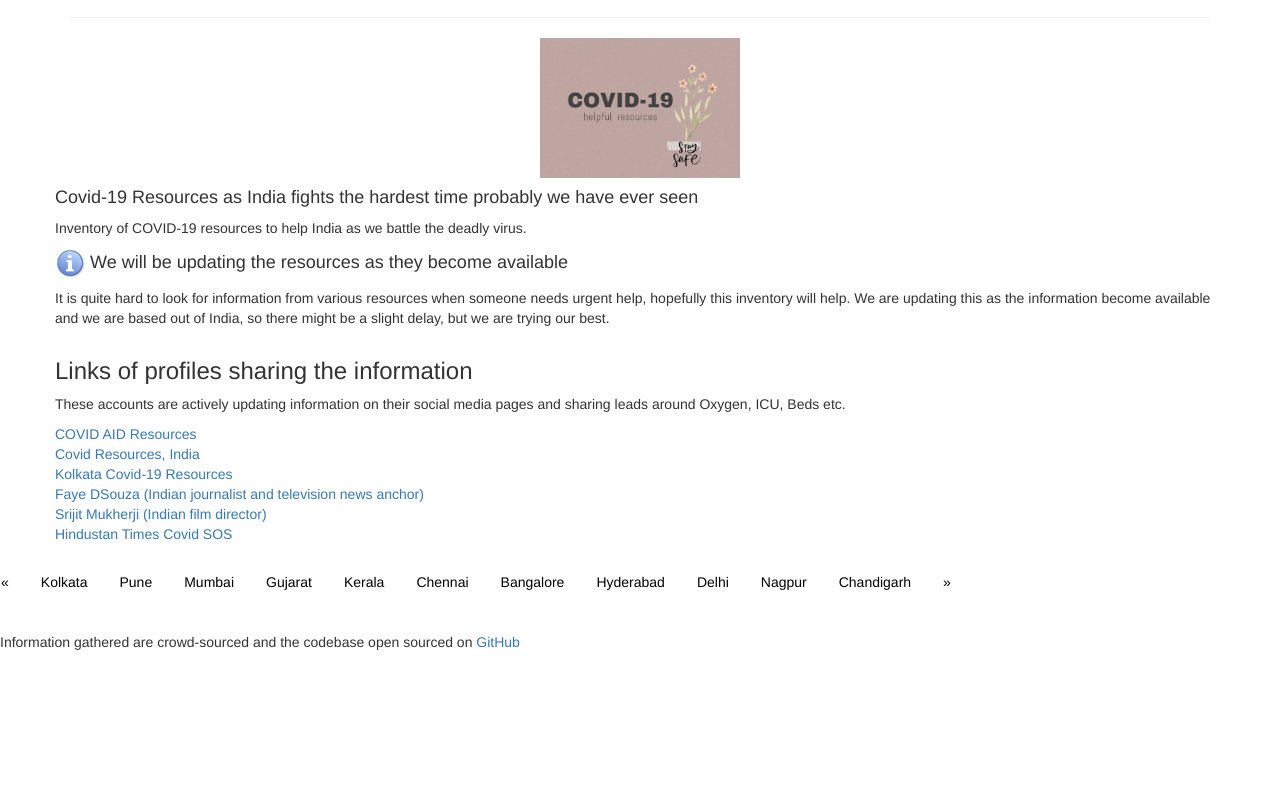
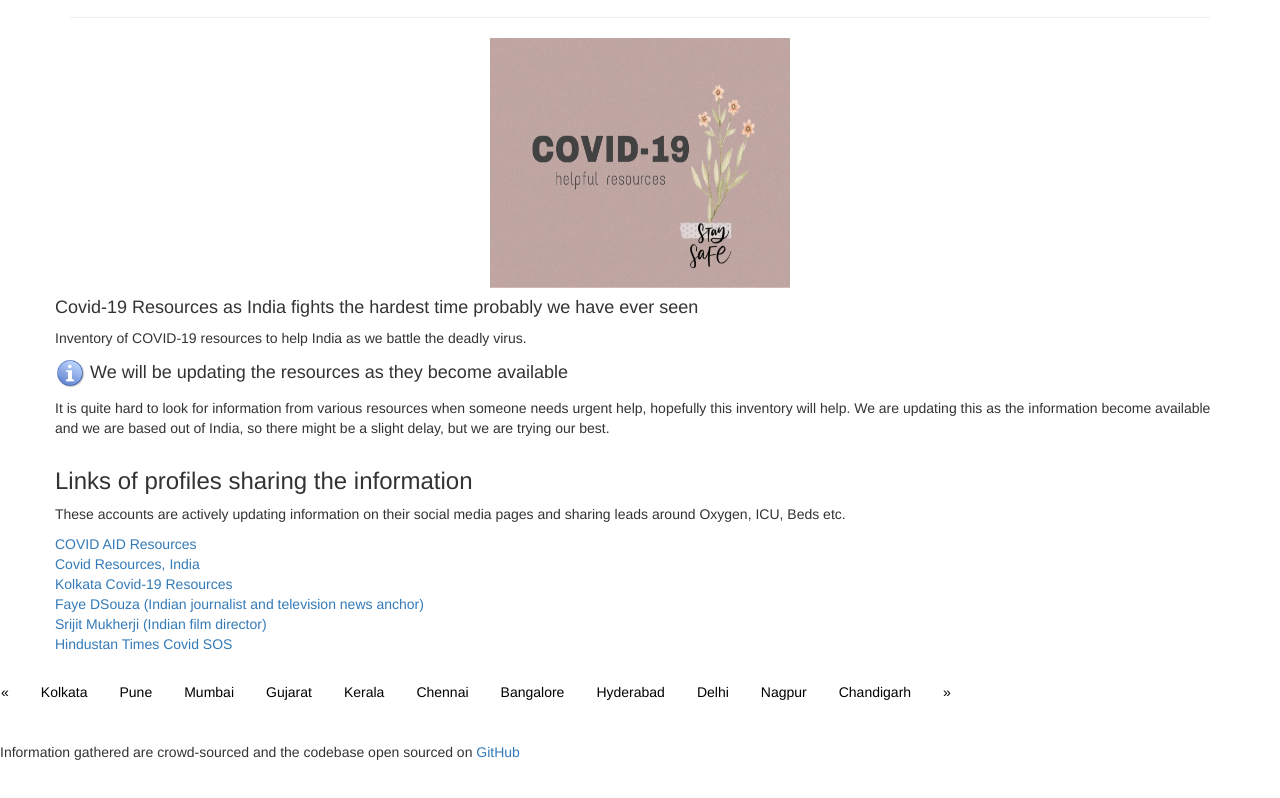
Before and after one commit to paromitaroy/covid19-resources, a plain HTML site: page index.html in a window 1280 px wide. Shown: the part 70-868 px from the top of the page. Before the commit the page ends 800 px from the top, so only its background shows below. Drawn offline with nearby package versions, Linux system fonts and the light colour scheme.

Commit message:
updating home

```diff
--- a/index.html
+++ b/index.html
@@ -79,7 +79,7 @@
       <div class="row">
         <!-- <div class="col-xs-12 col-sm-6"> -->
         <div class="img-container">
-          <img src= "img/home.jpg" alt=Covid resources" width="200" height="140" display: block;>
+          <img src= "img/home.jpg" alt=Covid resources" width="300" height="250" display: block;>
 	</div>
           <h4>Covid-19 Resources as India fights the hardest time probably we have ever seen</h4>
           <p>Inventory of COVID-19 resources to help India as we battle the deadly virus.</p>
```
